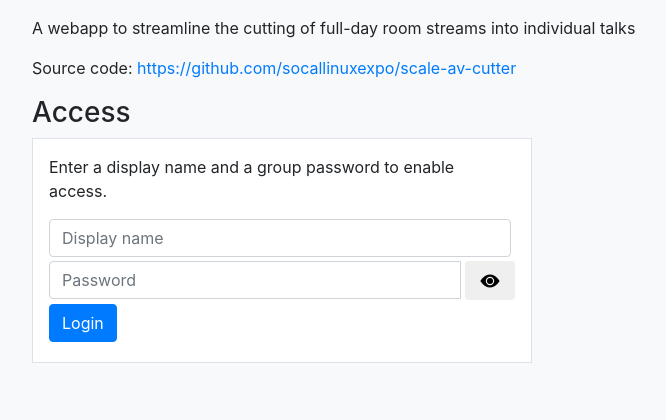
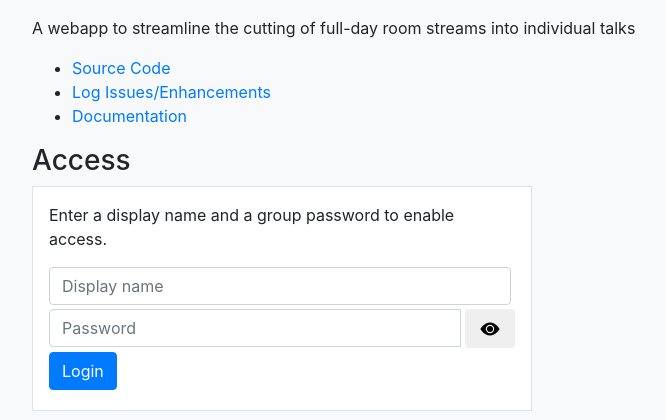
Before and after one commit to socallinuxexpo/scale-av-cutter, a Flask app: page / in a window 1280 px wide. Shown: the part 56-476 px from the top of the page, without its empty margins (53-719 px from the left). Run offline with Flask 2, Linux system fonts and the light colour scheme; some libraries are stand-ins or nearby versions.

Commit message:
Resolve #64

```diff
--- a/templates/index.html
+++ b/templates/index.html
@@ -23,9 +23,11 @@
   <div class="container mt-3">
 
     <p>A webapp to streamline the cutting of full-day room streams into individual talks</p>
-
-    <p>Source code: <a href="https://github.com/socallinuxexpo/scale-av-cutter">https://github.com/socallinuxexpo/scale-av-cutter</a></p>
-
+    <ul>
+      <li><a href="https://github.com/socallinuxexpo/scale-av-cutter">Source Code</a></li>
+      <li><a href="https://github.com/socallinuxexpo/scale-av-cutter/issues">Log Issues/Enhancements</a></li>
+      <li><a href="https://github.com/socallinuxexpo/scale-av-cutter/blob/master/tools/README.md">Documentation</a></li>
+    </ul>
     {% if level == 0 %}
     <h3>Access</h3>
     {% if "name" in fails %}<p class="failed">Please set a non-empty display name</p>{% endif %}
```
